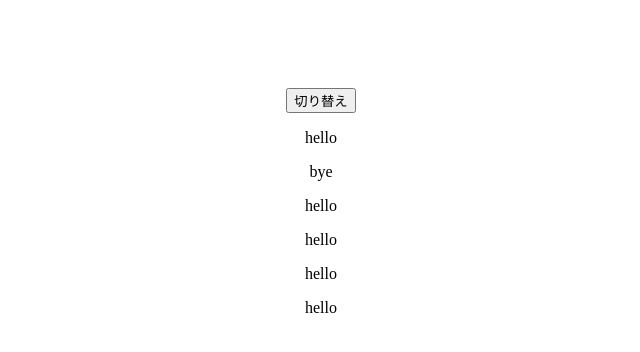
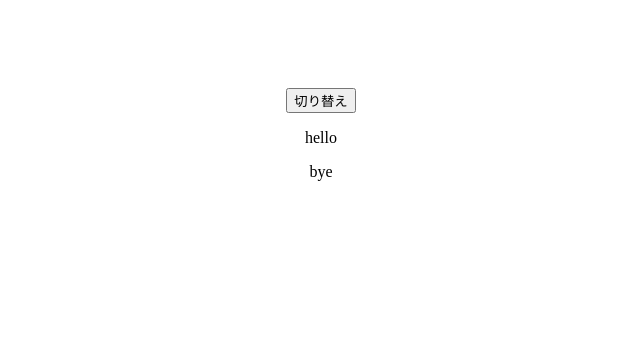
Before and after one commit to aki537/vue.js, a Vue app in the folder section12/transition-vue.js/: page / in a window 1280 px wide. Shown: the top 352 px of the page, without its empty margins (319-959 px from the left). Built offline with nearby package versions, Linux system fonts and the light colour scheme.

Commit message:
164 CSSトランジションとCSSアニメーションを両方使用する場合はtype属性を使用する

```diff
--- a/section12/transition-vue.js/src/App.vue
+++ b/section12/transition-vue.js/src/App.vue
@@ -5,15 +5,9 @@
     <transition name="fade">
       <p v-if="show">hello</p>
     </transition>
-    <transition name="slide">
-      <!-- 複数やりたいときはdivでくくる（単一の要素しかできない) -->
-      <div v-if="show">
-        <p>bye</p>
-        <p>hello</p>
-        <p>hello</p>
-        <p>hello</p>
-        <p>hello</p>
-      </div>
+    <!-- typeを追加することでどちらを優先するか指定できる -->
+    <transition name="slide" type="animation">
+      <p v-if="show">bye</p>
     </transition>
   </div>
 </template>
@@ -55,24 +49,19 @@ export default {
   opacity: 0;
 }
 
-/* .slide-enter {
-
-} */
+.slide-enter,
+.slide-leave-to {
+  opacity: 0;
+}
 .slide-enter-active {
   animation: slide-in 0.5s;
+  transition: opacity 1s;
 }
-/* .slide-enter-to {
 
-}
-.slide-leave {
-
-} */
 .slide-leave-active {
   animation: slide-in 0.5s reverse;
+  transition: opacity 1s;
 }
-/* .slide-leave-to {
-
-} */
 
 @keyframes slide-in {
   from {
```
